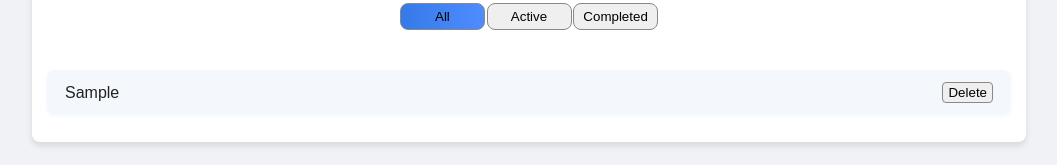
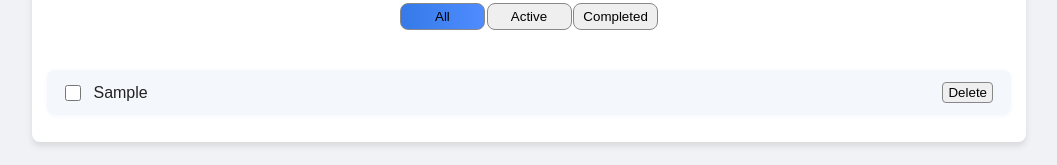
Before and after one commit to SpiriT-L/my-todo-app, a React (Vite) app: page / in a window 1280 px wide. Both pictures are taken after typing "Sample" into the empty fields and a click on the button "Submit". Shown: the part 214-379 px from the top of the page, without its empty margins (111-1168 px from the left). Built offline with nearby package versions, Linux system fonts and the light colour scheme.

Commit message:
feat: add todo list components and styles

```diff
--- a/src/App.css
+++ b/src/App.css
@@ -101,6 +101,13 @@ h1 {
   cursor: pointer;
 }
 
+.todo-checkbox{
+  margin-right: 12px;
+  width: 18px;
+  height: 18px;
+  cursor: pointer;
+}
+
 .todo-item span {
   width: 100%;
 }
--- a/src/App.jsx
+++ b/src/App.jsx
@@ -1,4 +1,7 @@
-import { useState, useEffect } from 'react';
+import React, { useState, useEffect } from 'react';
+import TodoInput from './components/TodoInput';
+import TodoFilters from './components/TodoFilters';
+import TodoList from './components/TodoList';
 import './App.css';
 
 const App = () => {
@@ -6,101 +9,37 @@ const App = () => {
     const savedTodos = localStorage.getItem('todos');
     return savedTodos ? JSON.parse(savedTodos) : [];
   });
-  const [inputValue, setInputValue] = useState('');
-  const [filter, setFilter] = useState('all');
-
-  const handleInputChange = e => {
-    setInputValue(e.target.value);
-  };
-
-  const handleAddTodo = e => {
-    e.preventDefault();
-    if (inputValue.trim() === '') return;
-
-    const newTodo = {
-      id: Date.now(),
-      text: inputValue,
-      completed: false,
-    };
-
-    setTodos([...todos, newTodo]);
-    setInputValue('');
-  };
-
-  const handleDeleteTodo = id => {
-    setTodos(todos.filter(todo => todo.id !== id));
-  };
-
-  const handleToggleComplete = id => {
-    setTodos(
-      todos.map(todo =>
-        todo.id === id ? { ...todo, completed: !todo.completed } : todo
-      )
-    );
-  };
-
-  const filteredTodos = todos.filter(todo => {
-    if (filter === 'active') return !todo.completed;
-    if (filter === 'completed') return todo.completed;
-    return true;
-  });
-
-  const filterOptions = [
-    { label: 'All', value: 'all' },
-    { label: 'Active', value: 'active' },
-    { label: 'Completed', value: 'completed' },
-  ];
+  const [displayedTodos, setDisplayedTodos] = useState(todos);
 
   useEffect(() => {
     localStorage.setItem('todos', JSON.stringify(todos));
   }, [todos]);
 
+  const handleAddTodo = (text) => {
+    const newTodo = {
+      id: Date.now(),
+      text,
+      completed: false,
+    };
+    const updatedTodos = [...todos, newTodo];
+    setTodos(updatedTodos);
+    setDisplayedTodos(updatedTodos);
+  };
+
   return (
     <div className='App'>
       <div className='container'>
         <h1>My To-Do</h1>
-        <form className='form' onSubmit={handleAddTodo}>
-          <input
-            className='todo-input'
-            type='text'
-            value={inputValue}
-            onChange={handleInputChange}
-            placeholder='What needs to be done?'
-          />
-          <button className='todo-btn' type='submit'>
-            Submit
-          </button>
-        </form>
-        <div className='filters'>
-          {filterOptions.map(({ label, value }) => (
-            <button
-              key={value}
-              onClick={() => setFilter(value)}
-              className={`filter-btn ${filter === value ? 'active' : ''}`}
-            >
-              {label}
-            </button>
-          ))}
-        </div>
-
-        <ul className='todo-list'>
-          {filteredTodos.map(todo => (
-            <li
-              key={todo.id}
-              className={`todo-item ${todo.completed ? 'completed' : ''}`}
-            >
-              <span onClick={() => handleToggleComplete(todo.id)}>
-                {todo.text}
-              </span>
-              <button
-                onClick={() => handleDeleteTodo(todo.id)}
-                className='delete-btn'
-              >
-                Delete
-              </button>
-            </li>
-          ))}
-        </ul>
+        <TodoInput onAddTodo={handleAddTodo} />
+        <TodoFilters
+          todos={todos}
+          onFilteredTodosChange={setDisplayedTodos}
+        />
+        <TodoList
+          todos={displayedTodos}
+          setTodos={setTodos}
+          setDisplayedTodos={setDisplayedTodos}
+        />
       </div>
     </div>
   );
--- /dev/null
+++ b/src/components/TodoFilters.jsx
@@ -0,0 +1,39 @@
+import React, { useState } from 'react';
+
+const TodoFilters = ({ todos, onFilteredTodosChange }) => {
+  const [currentFilter, setCurrentFilter] = useState('all');
+
+  const filterOptions = [
+    { label: 'All', value: 'all' },
+    { label: 'Active', value: 'active' },
+    { label: 'Completed', value: 'completed' },
+  ];
+
+  const handleFilterChange = (value) => {
+    setCurrentFilter(value);
+
+    const filteredTodos = todos.filter(todo => {
+      if (value === 'active') return !todo.completed;
+      if (value === 'completed') return todo.completed;
+      return true;
+    });
+
+    onFilteredTodosChange(filteredTodos);
+  };
+
+  return (
+    <div className='filters'>
+      {filterOptions.map(({ label, value }) => (
+        <button
+          key={value}
+          onClick={() => handleFilterChange(value)}
+          className={`filter-btn ${currentFilter === value ? 'active' : ''}`}
+        >
+          {label}
+        </button>
+      ))}
+    </div>
+  );
+};
+
+export default TodoFilters;
--- /dev/null
+++ b/src/components/TodoInput.jsx
@@ -0,0 +1,34 @@
+import React, { useState } from 'react';
+
+const TodoInput = ({ onAddTodo }) => {
+  const [inputValue, setInputValue] = useState('');
+
+  const handleInputChange = e => {
+    setInputValue(e.target.value);
+  };
+
+  const handleSubmit = e => {
+    e.preventDefault();
+    if (inputValue.trim() === '') return;
+
+    onAddTodo(inputValue);
+    setInputValue('');
+  };
+
+  return (
+    <form className='form' onSubmit={handleSubmit}>
+      <input
+        className='todo-input'
+        type='text'
+        value={inputValue}
+        onChange={handleInputChange}
+        placeholder='What needs to be done?'
+      />
+      <button className='todo-btn' type='submit'>
+        Submit
+      </button>
+    </form>
+  );
+};
+
+export default TodoInput;
--- /dev/null
+++ b/src/components/TodoItem.jsx
@@ -0,0 +1,30 @@
+import React from 'react';
+
+const TodoItem = ({ todo, onToggleComplete, onDeleteTodo }) => {
+  const handleToggle = () => {
+    onToggleComplete(todo.id);
+  };
+
+  const handleDelete = () => {
+    onDeleteTodo(todo.id);
+  };
+
+  return (
+    <div className='todo-content'>
+      <li className={`todo-item ${todo.completed ? 'completed' : ''}`}>
+        <input
+          type='checkbox'
+          checked={todo.completed}
+          onChange={handleToggle}
+          className='todo-checkbox'
+        />
+        <span onClick={handleToggle}>{todo.text}</span>
+        <button onClick={handleDelete} className='delete-btn'>
+          Delete
+        </button>
+      </li>
+    </div>
+  );
+};
+
+export default TodoItem;
--- /dev/null
+++ b/src/components/TodoList.jsx
@@ -0,0 +1,33 @@
+import React from 'react';
+import TodoItem from './TodoItem';
+
+const TodoList = ({ todos, setTodos, setDisplayedTodos }) => {
+  const handleToggleComplete = id => {
+    const updatedTodos = todos.map(todo =>
+      todo.id === id ? { ...todo, completed: !todo.completed } : todo
+    );
+    setTodos(updatedTodos);
+    setDisplayedTodos(updatedTodos);
+  };
+
+  const handleDeleteTodo = id => {
+    const updatedTodos = todos.filter(todo => todo.id !== id);
+    setTodos(updatedTodos);
+    setDisplayedTodos(updatedTodos);
+  };
+
+  return (
+    <ul className='todo-list'>
+      {todos.map(todo => (
+        <TodoItem
+          key={todo.id}
+          todo={todo}
+          onToggleComplete={handleToggleComplete}
+          onDeleteTodo={handleDeleteTodo}
+        />
+      ))}
+    </ul>
+  );
+};
+
+export default TodoList;
```
